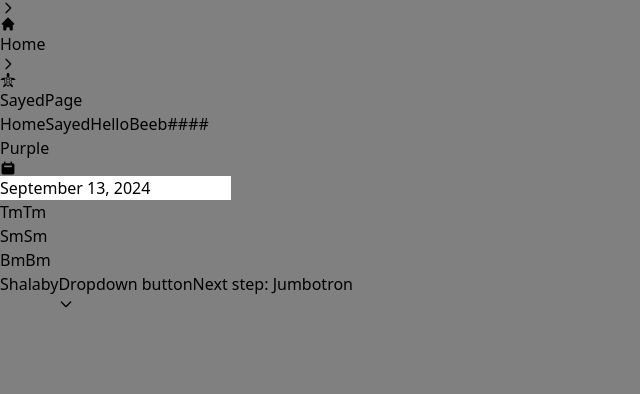
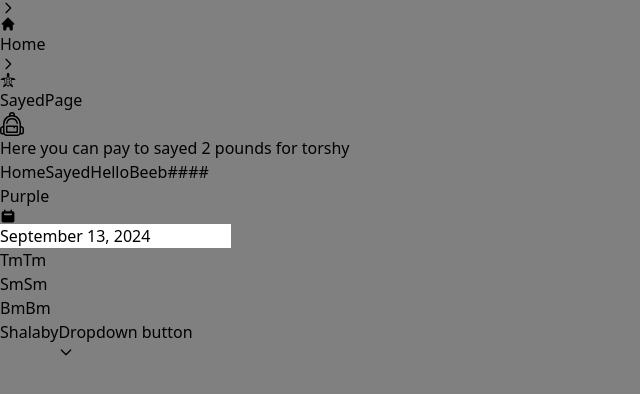
Before and after one commit to George-Nabil-Aziz/Shamandy, a React (Vite) app: page /sayed in a window 1280 px wide. Shown: the top 394 px of the page, without its empty margins (0-640 px from the left). Built offline with nearby package versions, Linux system fonts and the light colour scheme.

Commit message:
Jumbotron

```diff
--- /dev/null
+++ b/src/components/jumbotron.jsx
@@ -0,0 +1,13 @@
+import { useBreadcrumb } from "/src";
+
+export const Jumbotron = () => {
+  const { currentRoute } = useBreadcrumb();
+  const ReactIcon = currentRoute.data.jtIcon;
+
+  return (
+    <div className="flex gap-2">
+      <span>{currentRoute.data.jtIcon && <ReactIcon size={24} />}</span>
+      <p>{currentRoute.data.jtTitle}</p>
+    </div>
+  );
+};
--- a/src/hooks/breadcrumb.js
+++ b/src/hooks/breadcrumb.js
@@ -11,7 +11,7 @@ export const useBreadcrumb = () => {
   // Currnet route - last route
   const currentRoute = routes[routes.length - 1];
 
-  //
+  // Router Click
   const handleRouteClick = (event, path) => {
     event.preventDefault();
     navigate(path);
--- a/src/layouts/index.jsx
+++ b/src/layouts/index.jsx
@@ -2,7 +2,7 @@
 import { Outlet, useNavigate } from "react-router-dom";
 
 // UI
-import { AppBreadcrumb } from "/src";
+import { AppBreadcrumb, Jumbotron } from "/src";
 
 // Flowbite
 import { Button } from "flowbite-react";
@@ -16,18 +16,24 @@ export const MainLayout = () => {
     { path: "/sayed", label: "Sayed", color: "gray", pill: true },
     { path: "/hello", label: "Hello", color: "dark" },
     { path: "/hello/beeb", label: "Beeb", color: "light" },
-    { path: "/", label: "#", color: "success", outline: true },
-    { path: "/", label: "#", color: "failure", outline: true },
-    { path: "/", label: "#", color: "warning", outline: true },
-    { path: "/", label: "#", color: "purple", outline: true },
+    { path: "/page1", label: "#", color: "success", outline: true },
+    { path: "/page2", label: "#", color: "failure", outline: true },
+    { path: "/page3", label: "#", color: "warning", outline: true },
+    { path: "/page4", label: "#", color: "purple", outline: true },
   ];
 
   return (
     <>
       <AppBreadcrumb />
+      <Jumbotron />
       <div className="flex flex-wrap gap-2">
         {data.map(({ path, label, color, ...button }) => (
-          <Button onClick={() => navigate(path)} color={color} {...button}>
+          <Button
+            key={path}
+            onClick={() => navigate(path)}
+            color={color}
+            {...button}
+          >
             {label}
           </Button>
         ))}
--- a/src/pages/index.jsx
+++ b/src/pages/index.jsx
@@ -15,7 +15,6 @@ export const MainPage = () => {
         <Dropdown.Item>Earnings</Dropdown.Item>
         <Dropdown.Item>Sign out</Dropdown.Item>
       </Dropdown>
-      Next step: Jumbotron
     </div>
   );
 };
--- a/src/routes/index.jsx
+++ b/src/routes/index.jsx
@@ -7,6 +7,10 @@ import { MainPage } from "../pages";
 import { HiHome } from "react-icons/hi";
 import { GiTurtle } from "react-icons/gi";
 import { CiDeliveryTruck } from "react-icons/ci";
+import { GiSandwich } from "react-icons/gi";
+import { BsBackpack2 } from "react-icons/bs";
+import { SiHomebridge } from "react-icons/si";
+import { History } from "../pages/history";
 
 export const routes = [
   {
@@ -16,6 +20,8 @@ export const routes = [
       return {
         bcLabel: "Home",
         bcIcon: HiHome,
+        jtTitle: "Here you can't do anything here",
+        jtIcon: SiHomebridge,
       };
     },
     children: [
@@ -26,31 +32,32 @@ export const routes = [
           return {
             bcLabel: "SayedPage",
             bcIcon: GiTurtle,
+            jtTitle: "Here you can pay to sayed 2 pounds for torshy",
+            jtIcon: BsBackpack2,
           };
         },
       },
       {
         path: "hello",
-        element: (
-          <div>
-            Hello
-            <Outlet />
-          </div>
-        ),
+        element: <Outlet />,
         loader() {
           return {
             bcLabel: "Helloooo",
             bcIcon: GiTurtle,
+            jtTitle: "Here you can say hello to others",
+            jtIcon: GiTurtle,
           };
         },
         children: [
           {
             path: "beeb",
-            element: <div>Beeb</div>,
+            element: <History />,
             loader() {
               return {
                 bcLabel: "Beeb",
                 bcIcon: CiDeliveryTruck,
+                jtTitle: "Here you can reserve your Bashandy order",
+                jtIcon: GiSandwich,
               };
             },
           },
```
